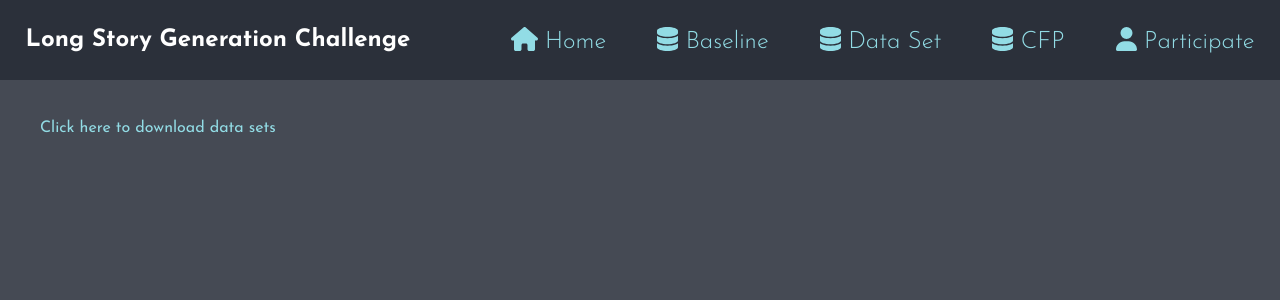
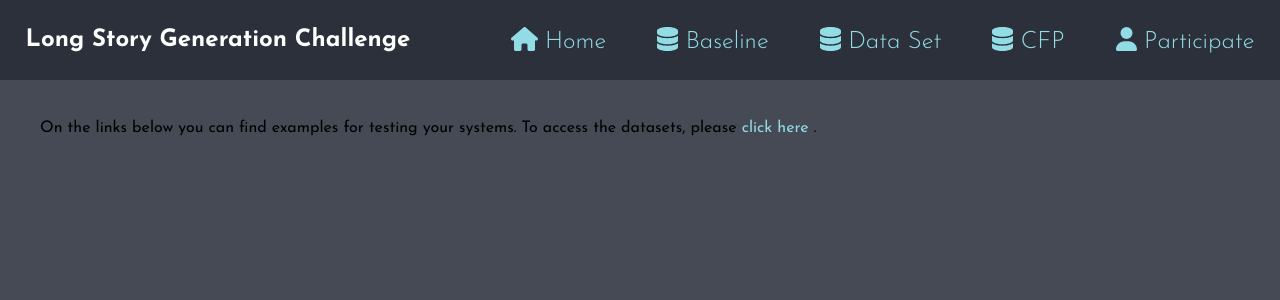
Before and after one commit to NazarovNikita1/LSGC, a Vue app: page /dataset in a window 1280 px wide. Shown: the top 300 px of the page. Built offline with nearby package versions, Linux system fonts and the light colour scheme; what vue-particles would draw is missing.

Commit message:
Update DatasetPage.vue

```diff
--- a/src/views/DatasetPage.vue
+++ b/src/views/DatasetPage.vue
@@ -1,11 +1,15 @@
 <template>
   <div class="dataset-container">
-    <a
-      href="https://raw.githubusercontent.com/NazarovNikita1/LSGC/main/src/views/big_zachini_for_edition.txt"
-      target="_blank"
-    >
-      Click here to download data sets
-    </a>
+    <p>
+      On the links below you can find examples for testing your systems. To access the datasets, please
+      <a
+        href="https://raw.githubusercontent.com/NazarovNikita1/LSGC/main/src/views/big_zachini_for_edition.txt"
+        target="_blank"
+      >
+        click here
+      </a>
+      .
+    </p>
   </div>
 </template>
 
```
